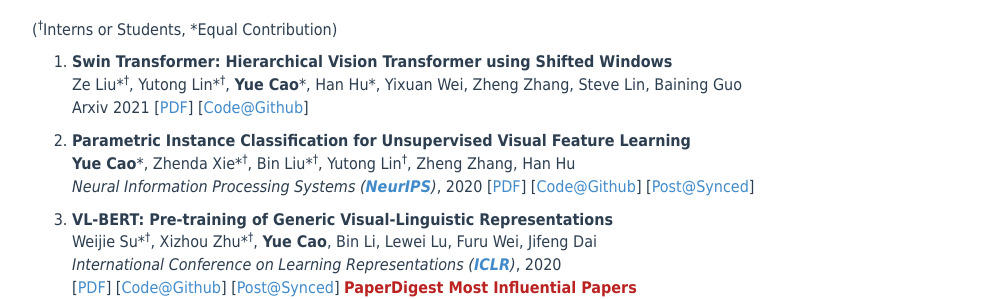
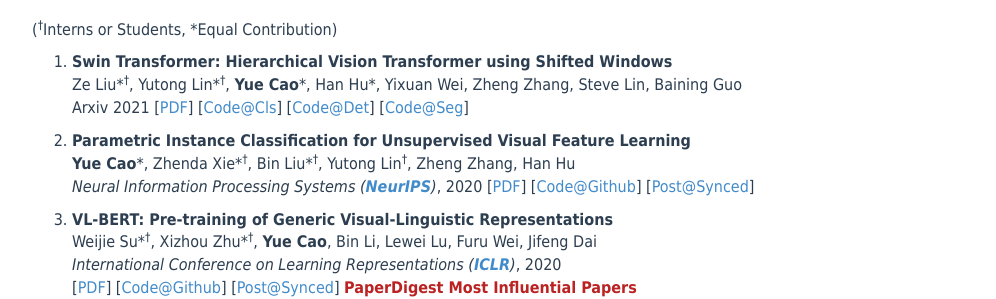
Before and after one commit to caoyue10/caoyue10.github.io, a Jekyll site: the page built from index.html, in a window 1280 px wide. Shown: the part 715-1014 px from the top of the page, without its empty margins (138-1134 px from the left). Built offline with Jekyll 4.4.1, drawn with Linux system fonts in a browser that asks for light colours; the list of posts is cut into pages by our own code.

Commit message:
Update index.html

```diff
--- a/index.html
+++ b/index.html
@@ -51,7 +51,7 @@
       <li>
 	<p><strong>Swin Transformer: Hierarchical Vision Transformer using Shifted Windows</strong><br>
             Ze Liu*<sup><span>&#8224;</span></sup>, Yutong Lin*<sup><span>&#8224;</span></sup>, <strong>Yue Cao</strong>*, Han Hu*, Yixuan Wei, Zheng Zhang, Steve Lin, Baining Guo<br>
-	    Arxiv 2021 [<a href="https://arxiv.org/abs/2103.14030">PDF</a>] [<a href="https://github.com/microsoft/Swin-Transformer">Code@Github</a>]
+	    Arxiv 2021 [<a href="https://arxiv.org/abs/2103.14030">PDF</a>] [<a href="https://github.com/microsoft/Swin-Transformer">Code@Cls</a>] [<a href="https://github.com/SwinTransformer/Swin-Transformer-Object-Detection">Code@Det</a>] [<a href="https://github.com/SwinTransformer/Swin-Transformer-Semantic-Segmentation">Code@Seg</a>]
             </p >
       </li>
       <li>
```
